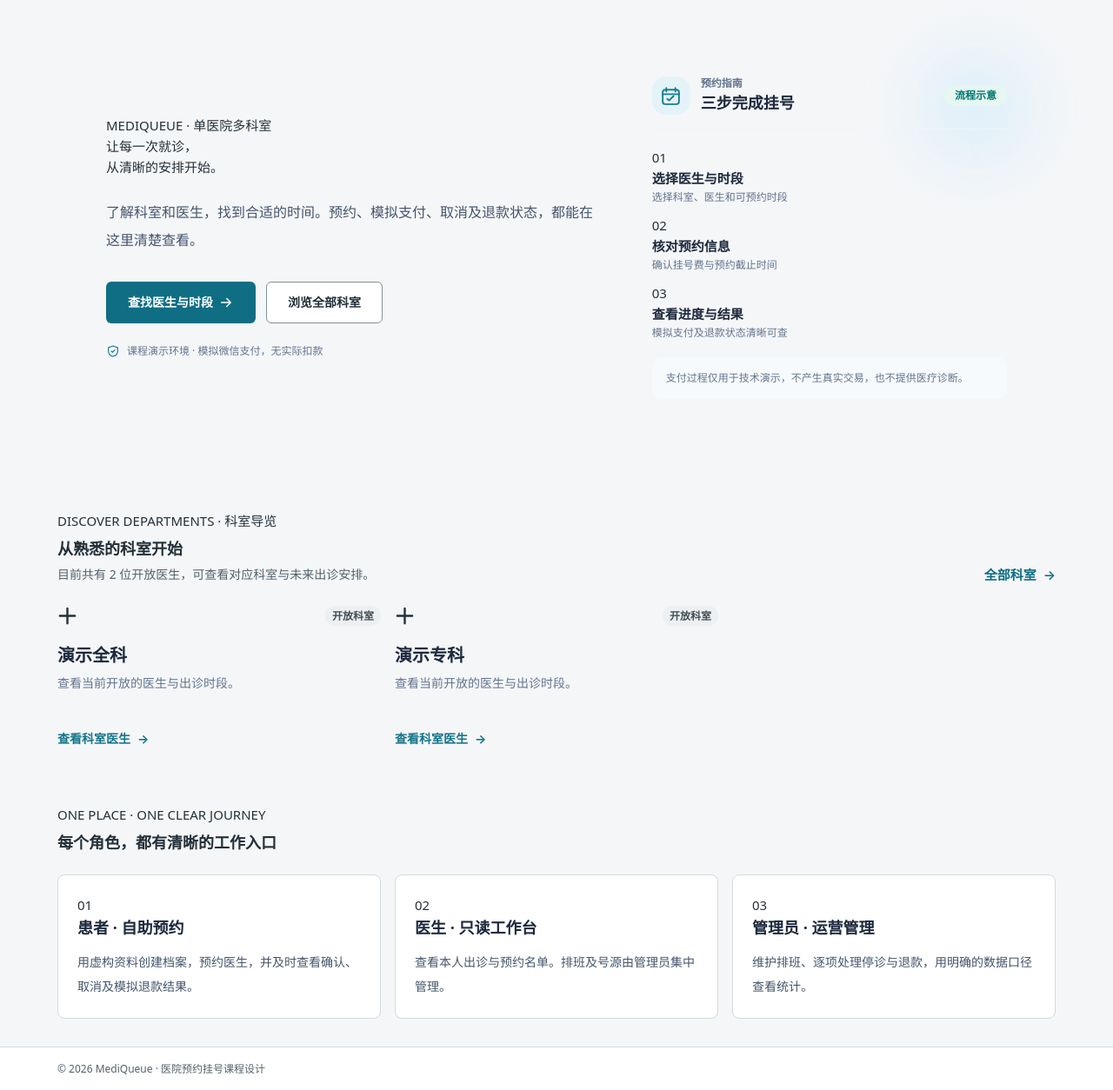
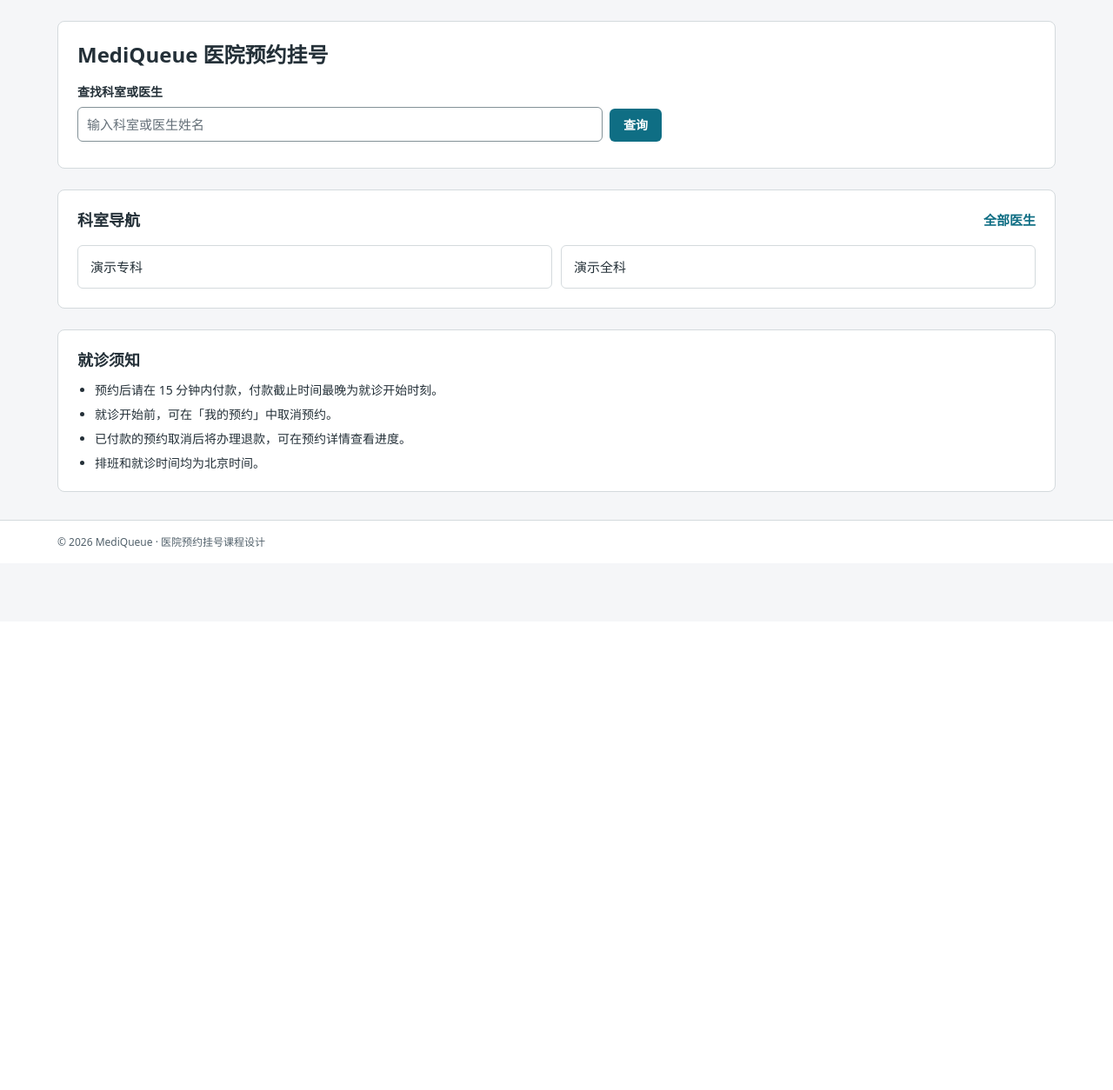
Before and after one commit to SynapseOperator/MediQueue, a Laravel app: page / in a window 1280 px wide. Shown: the part 85-1339 px from the top of the page at 87% size. After the commit the page ends 715 px from the top, so only its background shows below. Run offline with Laravel 12, Linux system fonts and the light colour scheme; data comes from the database, SQL or seed files in the repository; style sheets or scripts are compiled from the project's sources; parts of the project's set-up code (start-up, migrations or seed data) failed here and were passed over.

Commit message:
feat: put department and doctor lookup on the home page

```diff
--- a/app/Http/Controllers/HospitalDirectoryController.php
+++ b/app/Http/Controllers/HospitalDirectoryController.php
@@ -16,8 +16,8 @@ class HospitalDirectoryController extends Controller
     public function home(): View
     {
         return view('welcome', [
-            'departments' => Department::query()->where('status', 'ACTIVE')->orderBy('id')->limit(6)->get(),
-            'doctorCount' => $this->publicDoctors()->count(),
+            'departments' => Department::query()->where('status', 'ACTIVE')->orderBy('name')->get(['id', 'name']),
+            'directoryDoctors' => $this->publicDoctors()->orderBy('doctors.full_name')->get(),
         ]);
     }
 
--- a/resources/js/app.js
+++ b/resources/js/app.js
@@ -1,3 +1,4 @@
+import './directory-search';
 function restore(form) {
     form.dataset.submitting = 'false';
     const button = form.querySelector('[data-submit-disabled]');
--- /dev/null
+++ b/resources/js/directory-search.js
@@ -0,0 +1,25 @@
+const form = document.getElementById('directory-search');
+if (form) {
+    const input = document.getElementById('directory-keyword');
+    const list = document.getElementById('directory-results');
+    const count = document.getElementById('directory-count');
+
+    function showMatches() {
+        const keyword = input.value.trim().toLowerCase();
+        let matches = 0;
+        for (const item of list.children) {
+            item.hidden = !keyword || !item.textContent.toLowerCase().includes(keyword);
+            if (!item.hidden) matches++;
+        }
+        list.hidden = matches === 0;
+        count.textContent = keyword ? (matches ? `找到 ${matches} 个结果` : '没有找到相关科室或医生。') : '';
+    }
+
+    input.addEventListener('input', showMatches);
+    form.addEventListener('submit', event => {
+        if (!input.value.trim()) return;
+        event.preventDefault();
+        showMatches();
+        list.querySelector('li:not([hidden]) a')?.focus();
+    });
+}
--- a/resources/views/welcome.blade.php
+++ b/resources/views/welcome.blade.php
@@ -1,97 +1,46 @@
 @extends('layouts.app')
-@section('title', '首页')
+@section('title', '预约挂号')
 @section('content')
-    <section class="home-hero">
-        <div class="grid items-center gap-10 px-6 py-10 sm:px-10 sm:py-14 lg:grid-cols-[1.16fr_.84fr] lg:gap-16 lg:px-14 lg:py-16">
-            <div>
-                <p class="hero-overline"><span aria-hidden="true" class="size-2 rounded-full bg-teal-500"></span> MEDIQUEUE · 单医院多科室</p>
-                <h1 class="hero-display">让每一次就诊，<br><span class="hero-highlight">从清晰的安排开始。</span></h1>
-                <p class="mt-6 max-w-xl text-base leading-8 text-slate-600">了解科室和医生，找到合适的时间。预约、模拟支付、取消及退款状态，都能在这里清楚查看。</p>
-                <div class="mt-8 flex flex-wrap gap-3">
-                    <a class="btn min-h-12 px-6" href="{{ route('doctors.index') }}">
-                        查找医生与时段
-                        <svg aria-hidden="true" viewBox="0 0 24 24" width="18" height="18" fill="none"><path d="M5 12h14m-6-6 6 6-6 6" stroke="currentColor" stroke-width="2" stroke-linecap="round" stroke-linejoin="round"/></svg>
-                    </a>
-                    <a class="btn-secondary min-h-12 px-6" href="{{ route('departments.index') }}">浏览全部科室</a>
-                </div>
-                <p class="mt-5 flex items-center gap-2 text-xs leading-6 text-slate-500">
-                    <svg aria-hidden="true" viewBox="0 0 24 24" width="16" height="16" fill="none"><path d="M12 3 4 6v6c0 5 3.6 8 8 9 4.4-1 8-4 8-9V6l-8-3Z" stroke="#14778c" stroke-width="1.7"/><path d="m9 12 2 2 4-4" stroke="#14778c" stroke-width="1.7" stroke-linecap="round" stroke-linejoin="round"/></svg>
-                    课程演示环境 · 模拟微信支付，无实际扣款
-                </p>
-            </div>
-            <aside class="relative" aria-label="预约步骤说明">
-                <div aria-hidden="true" class="absolute -right-5 -top-5 size-28 rounded-full bg-sky-200/50 blur-2xl"></div>
-                <div class="hero-mini-card relative mx-auto max-w-md">
-                    <div class="flex items-center justify-between border-b border-slate-100 pb-4">
-                        <div class="flex items-center gap-3">
-                            <div class="grid size-11 place-items-center rounded-2xl bg-[#e4f3f8] text-[#177e93]" aria-hidden="true">
-                                <svg viewBox="0 0 24 24" width="25" height="25" fill="none"><rect x="3" y="5" width="18" height="16" rx="3" stroke="currentColor" stroke-width="1.8"/><path d="M7 3v4M17 3v4M3 10h18m-13 5 2 2 5-5" stroke="currentColor" stroke-width="1.8" stroke-linecap="round" stroke-linejoin="round"/></svg>
-                            </div>
-                            <div>
-                                <p class="text-xs font-bold text-slate-500">预约指南</p>
-                                <h2 class="text-lg font-bold text-slate-800">三步完成挂号</h2>
-                            </div>
-                        </div>
-                        <span class="rounded-full bg-[#e6f6f1] px-3 py-1 text-xs font-bold text-teal-700">流程示意</span>
-                    </div>
-                    <ol class="mt-5 space-y-3">
-                        <li class="journey-step"><span class="step-num">01</span><div><p class="font-bold text-slate-800">选择医生与时段</p><p class="mt-0.5 text-xs text-slate-500">选择科室、医生和可预约时段</p></div></li>
-                        <li class="journey-step"><span class="step-num">02</span><div><p class="font-bold text-slate-800">核对预约信息</p><p class="mt-0.5 text-xs text-slate-500">确认挂号费与预约截止时间</p></div></li>
-                        <li class="journey-step"><span class="step-num">03</span><div><p class="font-bold text-slate-800">查看进度与结果</p><p class="mt-0.5 text-xs text-slate-500">模拟支付及退款状态清晰可查</p></div></li>
-                    </ol>
-                    <p class="mt-5 rounded-xl bg-[#f7fafc] px-4 py-3 text-xs leading-6 text-slate-500">支付过程仅用于技术演示，不产生真实交易，也不提供医疗诊断。</p>
-                </div>
-            </aside>
-        </div>
+    <section class="panel" aria-labelledby="home-title">
+        <h1 id="home-title" class="page-title">MediQueue 医院预约挂号</h1>
+        <form id="directory-search" class="mt-4 flex max-w-2xl items-end gap-2" method="get" role="search" action="{{ route('doctors.index') }}">
+            <label for="directory-keyword" class="field min-w-0 flex-1">查找科室或医生
+                <input id="directory-keyword" type="search" placeholder="输入科室或医生姓名" autocomplete="off">
+            </label>
+            <button class="btn shrink-0" type="submit">查询</button>
+        </form>
+        <p id="directory-count" class="hint mt-2" role="status"></p>
+        <ul id="directory-results" class="mt-2 max-h-64 overflow-y-auto" hidden>
+            @foreach($departments as $department)
+                <li><a class="text-link py-1" href="{{ route('doctors.index', ['department' => $department->id]) }}">{{ $department->name }}</a></li>
+            @endforeach
+            @foreach($directoryDoctors as $doctor)
+                <li><a class="text-link py-1" href="{{ route('doctors.show', $doctor->id) }}">{{ $doctor->full_name }} · {{ $doctor->department_name }} · {{ $doctor->title }}</a></li>
+            @endforeach
+        </ul>
     </section>
 
-    <section class="mt-14 sm:mt-16">
-        <div class="flex flex-wrap items-end justify-between gap-4">
-            <div>
-                <p class="eyebrow">DISCOVER DEPARTMENTS · 科室导览</p>
-                <h2 class="section-title mt-2">从熟悉的科室开始</h2>
-                <p class="page-intro">目前共有 {{ $doctorCount }} 位开放医生，可查看对应科室与未来出诊安排。</p>
-            </div>
-            <a class="text-link" href="{{ route('departments.index') }}">全部科室 <span aria-hidden="true" class="ml-1">→</span></a>
+    <section class="panel mt-6" aria-labelledby="departments-title">
+        <div class="flex flex-wrap items-center justify-between gap-2">
+            <h2 id="departments-title" class="section-title">科室导航</h2>
+            <a class="text-link" href="{{ route('doctors.index') }}">全部医生</a>
         </div>
-        <div class="mt-6 grid gap-4 sm:grid-cols-2 lg:grid-cols-3">
+        <ul class="dept-grid mt-4">
             @forelse($departments as $department)
-                <a class="feature-tile group" href="{{ route('doctors.index', ['department' => $department->id]) }}">
-                    <div class="mb-5 flex items-center justify-between">
-                        <span class="feature-icon mb-0" aria-hidden="true">
-                            <svg width="23" height="23" viewBox="0 0 24 24" fill="none"><path d="M12 3v18M3 12h18" stroke="currentColor" stroke-width="2.5" stroke-linecap="round"/></svg>
-                        </span>
-                        <span class="status-badge">开放科室</span>
-                    </div>
-                    <h3 class="text-xl font-bold text-slate-800">{{ $department->name }}</h3>
-                    <p class="mt-2 line-clamp-2 min-h-10 text-sm leading-5 text-slate-500">{{ $department->introduction ?: '查看当前开放的医生与出诊时段。' }}</p>
-                    <span class="mt-6 inline-flex items-center text-sm font-bold text-[#14758a]">查看科室医生 <span aria-hidden="true" class="ml-2 transition group-hover:translate-x-1">→</span></span>
-                </a>
+                <li><a class="dept-link block" href="{{ route('doctors.index', ['department' => $department->id]) }}">{{ $department->name }}</a></li>
             @empty
-                <p class="empty-state col-span-full">暂无开放科室。可稍后再来查看。</p>
+                <li class="hint">暂无开放科室。</li>
             @endforelse
-        </div>
+        </ul>
     </section>
 
-    <section class="mt-14 sm:mt-16" aria-label="角色服务说明">
-        <p class="eyebrow">ONE PLACE · ONE CLEAR JOURNEY</p>
-        <h2 class="section-title mt-2">每个角色，都有清晰的工作入口</h2>
-        <div class="mt-6 grid gap-4 md:grid-cols-3">
-            <article class="panel">
-                <div class="feature-icon">01</div>
-                <h3 class="text-lg font-bold text-slate-800">患者 · 自助预约</h3>
-                <p class="mt-3 text-sm leading-7 text-slate-600">用虚构资料创建档案，预约医生，并及时查看确认、取消及模拟退款结果。</p>
-            </article>
-            <article class="panel">
-                <div class="feature-icon">02</div>
-                <h3 class="text-lg font-bold text-slate-800">医生 · 只读工作台</h3>
-                <p class="mt-3 text-sm leading-7 text-slate-600">查看本人出诊与预约名单。排班及号源由管理员集中管理。</p>
-            </article>
-            <article class="panel">
-                <div class="feature-icon">03</div>
-                <h3 class="text-lg font-bold text-slate-800">管理员 · 运营管理</h3>
-                <p class="mt-3 text-sm leading-7 text-slate-600">维护排班、逐项处理停诊与退款，用明确的数据口径查看统计。</p>
-            </article>
-        </div>
+    <section class="panel mt-6" aria-labelledby="instructions-title">
+        <h2 id="instructions-title" class="section-title">就诊须知</h2>
+        <ul class="mt-3 list-disc space-y-2 pl-5 text-sm">
+            <li>预约后请在 15 分钟内付款，付款截止时间最晚为就诊开始时刻。</li>
+            <li>就诊开始前，可在「我的预约」中取消预约。</li>
+            <li>已付款的预约取消后将办理退款，可在预约详情查看进度。</li>
+            <li>排班和就诊时间均为北京时间。</li>
+        </ul>
     </section>
 @endsection
```
Also changed, not shown: tests/Feature/FoundationHttpTest.php (+3 -3 lines).
